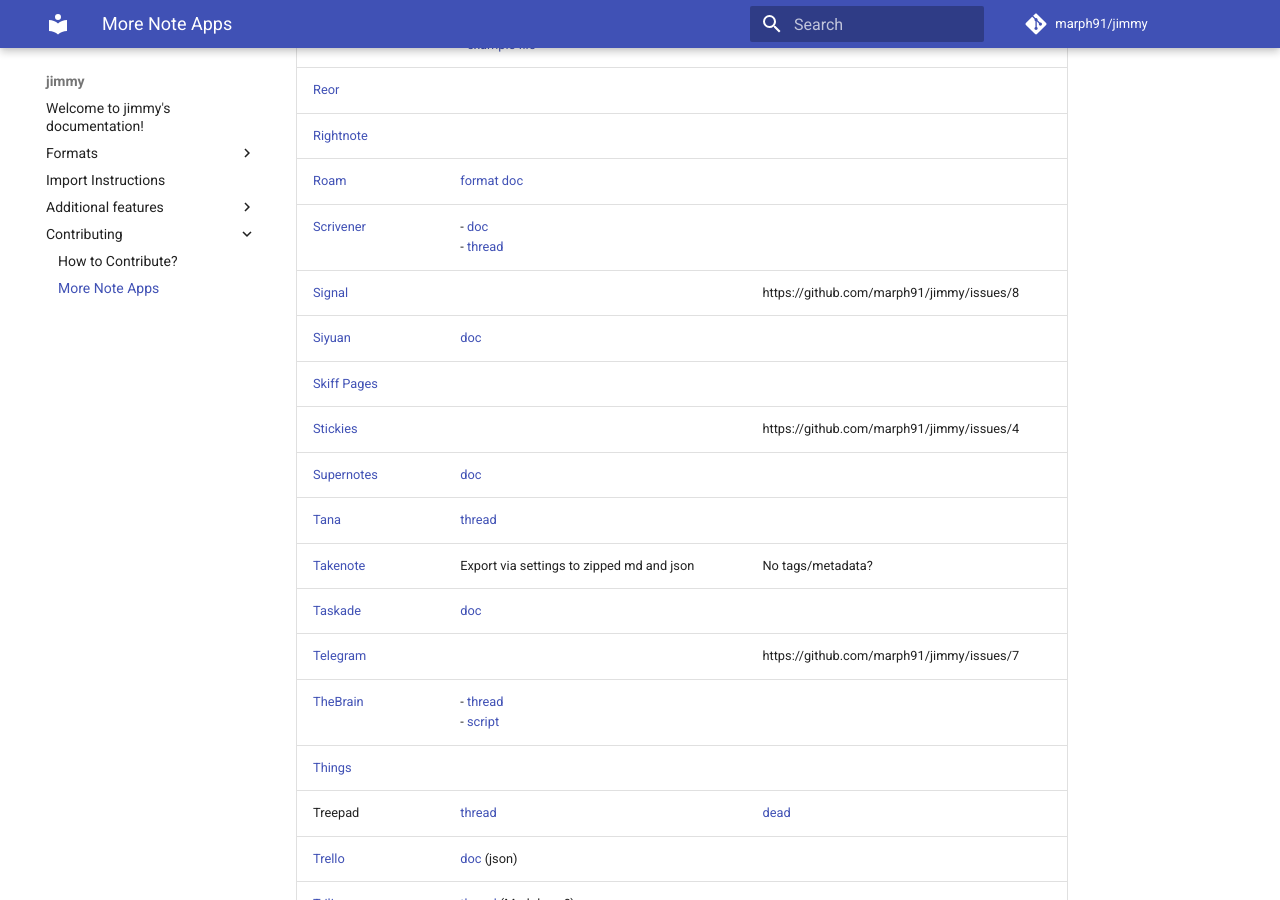
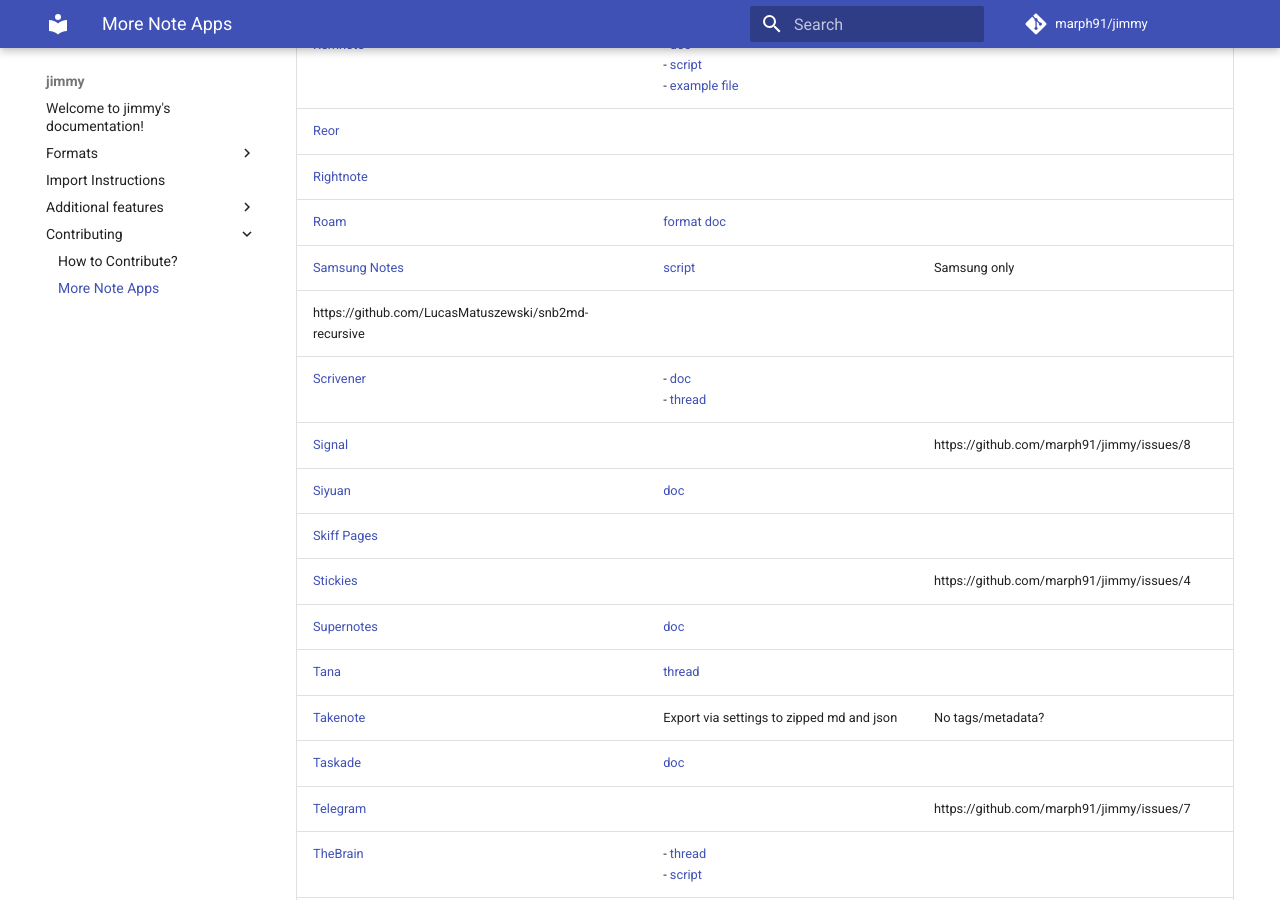
Before and after one commit to marph91/jimmy, an MkDocs documentation site: the page built from docs/contributing/more_note_apps.md, in a window 1280 px wide and 900 px high, scrolled down 3366 px. Built offline with MkDocs 1.6.1 and Material for MkDocs 9.7.7, drawn with Linux system fonts in a browser that asks for light colours; comment, search, counter and statistics services are not loaded.

Commit message:
add samsung notes doc

```diff
--- a/docs/contributing/more_note_apps.md
+++ b/docs/contributing/more_note_apps.md
@@ -66,6 +66,8 @@
 | [Reor](https://github.com/reorproject/reor) |     |     |
 | [Rightnote](https://www.bauerapps.com/rightnote/) |     |     |
 | [Roam](https://roamresearch.com/) | [format doc](https://github.com/obsidianmd/obsidian-importer/blob/master/src/formats/roam-json.ts) |     |
+| [Samsung Notes](https://www.samsung.com/uk/apps/samsung-notes/) | [script](https://github.com/LucasMatuszewski/snb2md-recursive) | Samsung only |
+https://github.com/LucasMatuszewski/snb2md-recursive
 | [Scrivener](https://www.literatureandlatte.com/scrivener/overview) | - [doc](https://www.literatureandlatte.com/how-to-export-scrivener-projects-and-why-you-might-want-to) <br>- [thread](https://github.com/obsidianmd/obsidian-importer/issues/30) |     |
 | [Signal](https://signal.org/de/) |     | https://github.com/marph91/jimmy/issues/8 |
 | [Siyuan](https://github.com/siyuan-note/siyuan) | [doc](https://github.com/siyuan-note/siyuan?tab=readme-ov-file#does-it-support-data-synchronization-through-a-third-party-sync-disk) |     |
```
